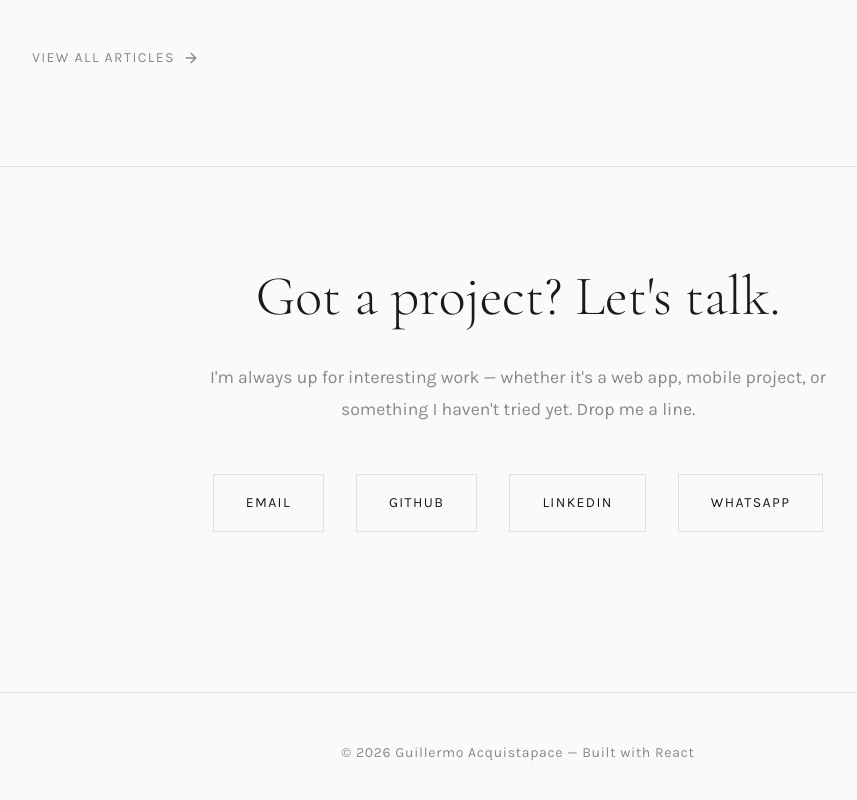
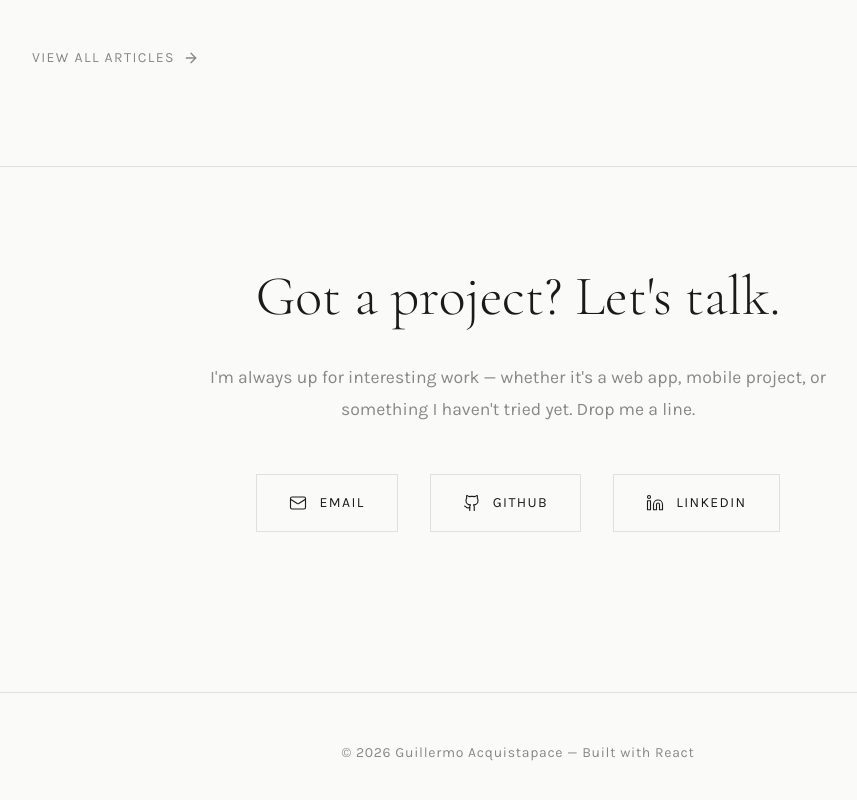
Before and after one commit to guilleacq/portfolio, a React (Vite) app: page / in a window 1280 px wide. Shown: the part 2981-3781 px from the top of the page, without its empty margins (122-979 px from the left). Built offline with nearby package versions, Linux system fonts and the light colour scheme.

Commit message:
Added contact icons

```diff
--- a/src/components/sections/ContactSection.jsx
+++ b/src/components/sections/ContactSection.jsx
@@ -1,5 +1,6 @@
 import { motion } from 'framer-motion';
 import ContactLinks from '../ui/ContactLinks';
+import { Linkedin, Github, Mail } from 'lucide-react';
 
 /**
  * Contact section configuration
@@ -9,10 +10,9 @@ const CONTACT_CONTENT = {
   description:
     "I'm always up for interesting work — whether it's a web app, mobile project, or something I haven't tried yet. Drop me a line.",
   links: [
-    { label: 'Email', href: 'mailto:guillermoacq@gmail.com', isExternal: false },
-    { label: 'GitHub', href: 'https://github.com', isExternal: true },
-    { label: 'LinkedIn', href: 'https://linkedin.com', isExternal: true },
-    { label: 'WhatsApp', href: 'https://wa.me/59891003020', isExternal: true },
+    { label: 'Email', icon: Mail, href: 'mailto:guillermoacq@gmail.com', isExternal: false },
+    { label: 'GitHub', icon: Github, href: 'https://github.com', isExternal: true },
+    { label: 'LinkedIn', icon: Linkedin, href: 'https://linkedin.com', isExternal: true },
   ],
 };
 
--- a/src/components/ui/ContactLinks.jsx
+++ b/src/components/ui/ContactLinks.jsx
@@ -3,14 +3,15 @@ import PropTypes from 'prop-types';
 /**
  * Individual contact link component
  */
-const ContactLink = ({ label, href, isExternal }) => {
+const ContactLink = ({ label, href, isExternal, icon: Icon }) => {
   const externalProps = isExternal
     ? { target: '_blank', rel: 'noopener noreferrer' }
     : {};
 
   return (
     <a href={href} className="contact-link" {...externalProps}>
-      {label}
+      {Icon && <Icon size={18} strokeWidth={1.5} />}
+      <span>{label}</span>
     </a>
   );
 };
@@ -19,6 +20,7 @@ ContactLink.propTypes = {
   label: PropTypes.string.isRequired,
   href: PropTypes.string.isRequired,
   isExternal: PropTypes.bool,
+  icon: PropTypes.elementType,
 };
 
 /**
@@ -33,6 +35,7 @@ const ContactLinks = ({ links }) => {
           label={link.label}
           href={link.href}
           isExternal={link.isExternal}
+          icon={link.icon}
         />
       ))}
     </div>
@@ -45,6 +48,7 @@ ContactLinks.propTypes = {
       label: PropTypes.string.isRequired,
       href: PropTypes.string.isRequired,
       isExternal: PropTypes.bool,
+      icon: PropTypes.elementType,
     })
   ).isRequired,
 };
--- a/src/index.css
+++ b/src/index.css
@@ -582,6 +582,9 @@ section {
   padding: 1rem 2rem;
   border: 1px solid var(--line);
   transition: all 0.3s ease;
+  display: inline-flex;
+  align-items: center;
+  gap: 0.75rem;
 }
 
 .contact-link:hover {
```
